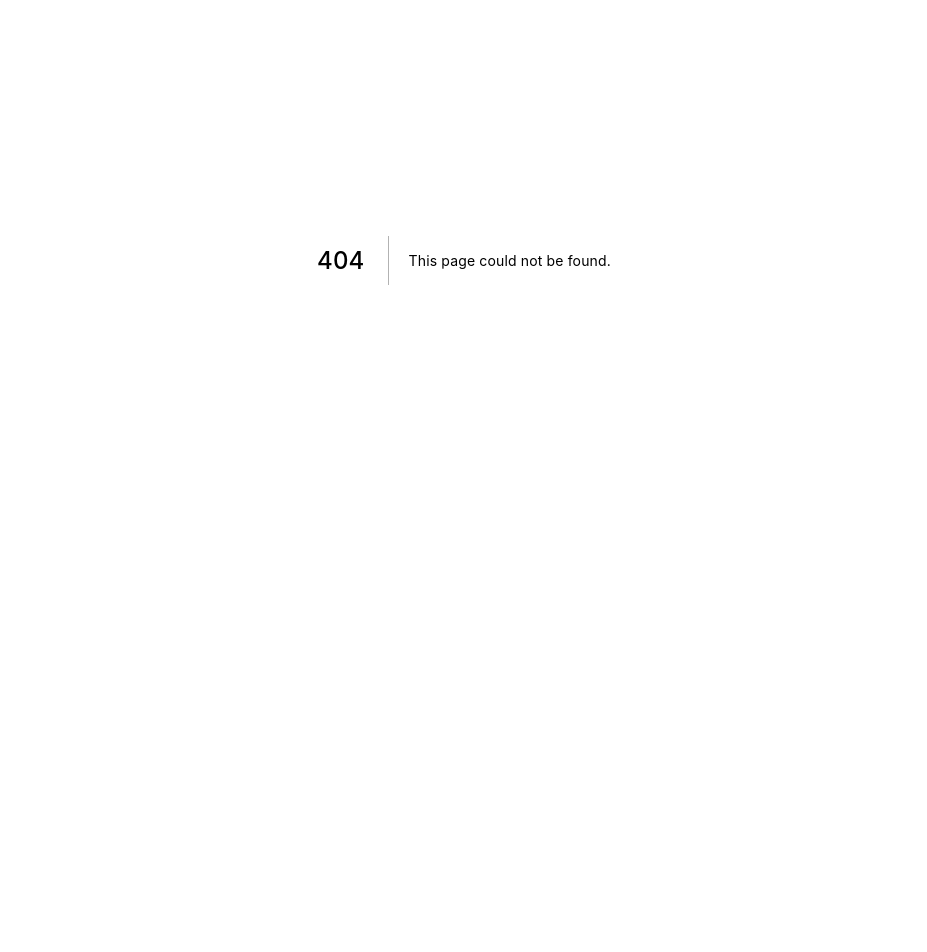
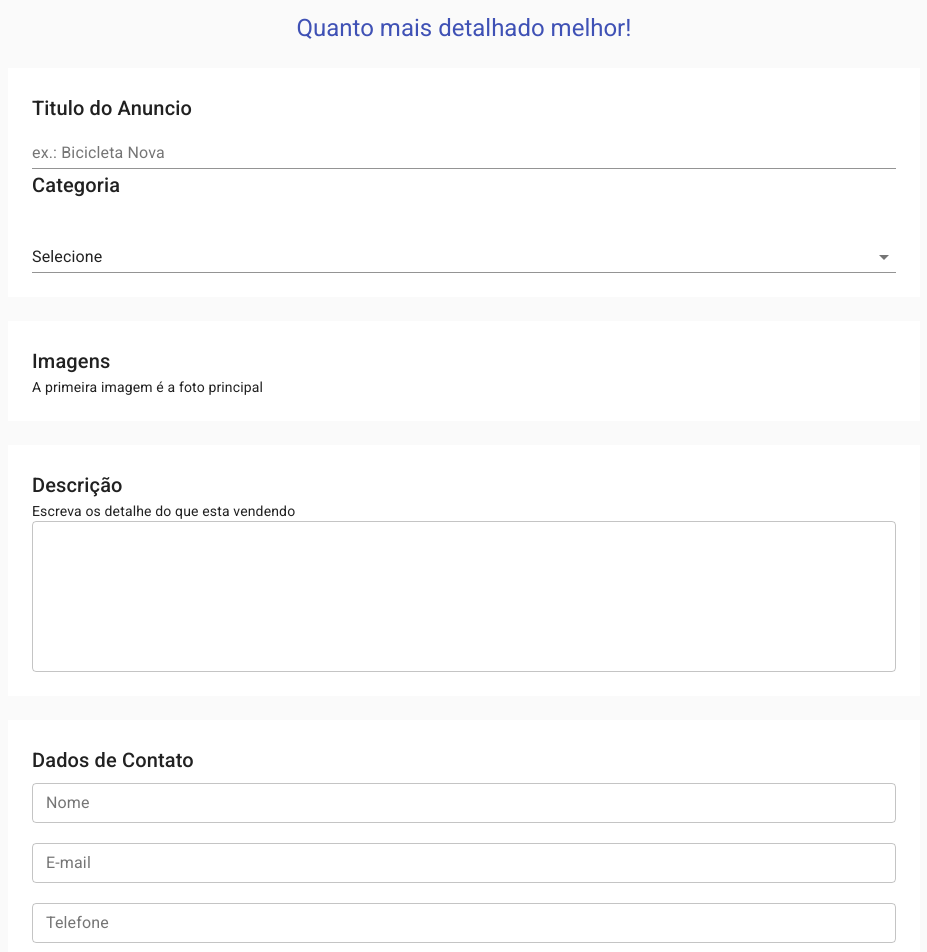
Before and after one commit to walterjrr/ANUNX-olx-clone, a Next.js app: page /user/Publish in a window 1280 px wide. Before the commit this address had no page. Shown: the part 140-1092 px from the top of the page, without its empty margins (176-1103 px from the left). Before the commit the page ends 800 px from the top, so only its background shows below. Built offline with nearby package versions, Linux system fonts and the light colour scheme.

Commit message:
adcionando pagina de publicar anuncio

```diff
--- /dev/null
+++ b/pages/user/Publish.js
@@ -0,0 +1,139 @@
+import Container from '@material-ui/core/Container'
+import { Typography } from "@material-ui/core"
+import {makeStyles} from "@material-ui/core/styles"
+import Box from '@material-ui/core/Box'
+import TextField from '@material-ui/core/TextField'
+import Select from '@material-ui/core/Select'
+import Button from '@material-ui/core/Button'
+
+
+import TemplateDefault from '../../src/Template/Default'
+
+
+const useStyles = makeStyles((theme) => ({
+    container: {
+        padding: theme.spacing(2, 4, 3)
+    },
+    box: {
+        backgroundColor: theme.pallete.background.white,
+        padding: theme.spacing(3)
+    },
+    boxContainer: {
+        paddingBottom: theme.spacing(3)
+    }
+}))
+
+const Publish = () => {
+    const classes = useStyles()
+    return(
+        <TemplateDefault>
+            <Container maxWidth="sm" className={classes.container} >
+                <Typography component="h1" variant="h2" align="center" color="primary">
+                    Publicar Anuncio
+                </Typography>
+                <Typography component="h2" variant="h5" align="center" color="primary">
+                    Quanto mais detalhado melhor!
+                </Typography>
+            </Container>
+
+            <Container maxWidth="md" className={classes.boxContainer}>
+                <Box className={classes.box}>
+                    <Typography component="h6" variant="h6">
+                        Titulo do Anuncio
+                    </Typography>
+                    <TextField
+                        label="ex.: Bicicleta Nova"
+                        size="small"
+                        fullWidth
+                    />
+                    <Typography component="h6" variant="h6">
+                        Categoria
+                    </Typography>
+
+                    <br /> <br />
+
+                    <Select
+                    native
+                    value=""
+                    fullWidth
+                    onChange={() => {}}
+                    inpputProps={{
+                        name: 'age',
+                    }}>
+                        <option value="">Selecione</option>
+                        <option value={1}>Bebe e crianca</option>
+                        <option value={2}>Agricultura</option>
+                        <option value={3}>Modas</option>
+                        <option value={3}>Carros, Motos e Barcos</option>
+                        <option value={3}>Lazer</option>
+                        <option value={3}>Imoveis</option>
+
+                    </Select>
+                </Box>
+            </Container>
+
+            <Container maxWidth="md" className={classes.boxContainer}>
+                <Box className={classes.box}>
+                    <Typography component="h6" variant="h6">
+                        Imagens
+                    </Typography>
+                    <Typography component="div" variant="body2">
+                        A primeira imagem é a foto principal
+                    </Typography>
+                </Box>
+            </Container>
+
+            <Container maxWidth="md" className={classes.boxContainer}>
+                <Box className={classes.box}>
+                    <Typography component="h6" variant="h6">
+                        Descrição
+                    </Typography>
+                    <Typography component="div" variant="body2">
+                        Escreva os detalhe do que esta vendendo
+                    </Typography>
+                    <TextField
+                        multiline
+                        rows={6}
+                        variant="outlined"
+                        fullWidth
+                    />
+                </Box>
+            </Container>
+
+            <Container maxWidth="md" className={classes.boxContainer}>
+                <Box className={classes.box}>
+                    <Typography component="h6" variant="h6" gutterBottom>
+                        Dados de Contato
+                    </Typography>
+                    <TextField
+                        label="Nome"
+                        variant="outlined"
+                        size="small"
+                        fullWidth
+                    />
+                    <br /> <br />
+                    <TextField
+                        label="E-mail"
+                        variant="outlined"
+                        size="small"
+                        fullWidth
+                    />
+                    <br /> <br />
+                    <TextField
+                        label="Telefone"
+                        variant="outlined"
+                        size="small"
+                        fullWidth
+                    />
+                </Box>
+            </Container>
+            <Container maxWidth="md" className={classes.boxContainer}>
+                <Box textAlign="right">
+                    <Button variant="contained" color="primary">Publicar Anuncio</Button>
+                </Box>
+            </Container>
+        </TemplateDefault>
+    )
+}
+
+export default Publish
--- a/src/theme.js
+++ b/src/theme.js
@@ -4,7 +4,11 @@ const theme = createTheme({
     pallete: {
         primary: {
             main: '#000000',
-        }
+        },
+        background: {
+            default: 'rgb(242, 244, 245)',
+            white: '#fff'
+        },
     }
 })
 
```
